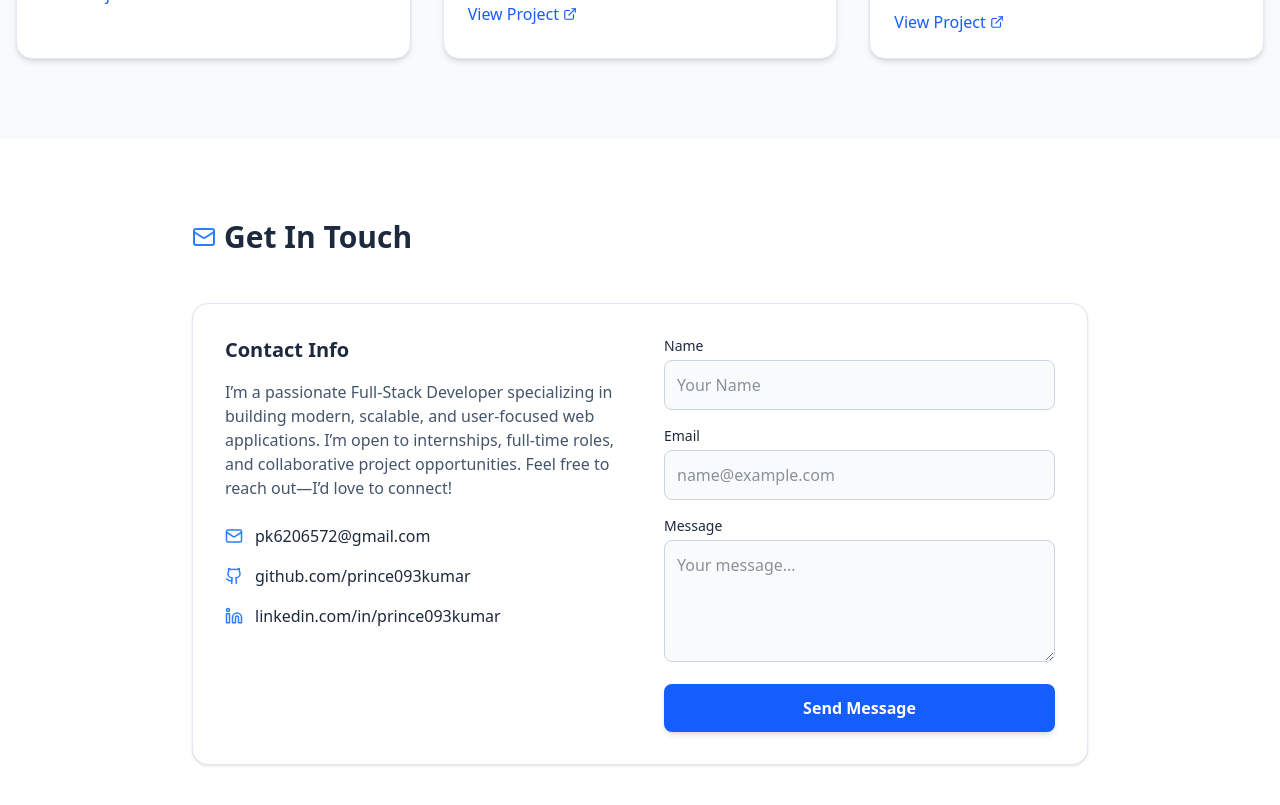
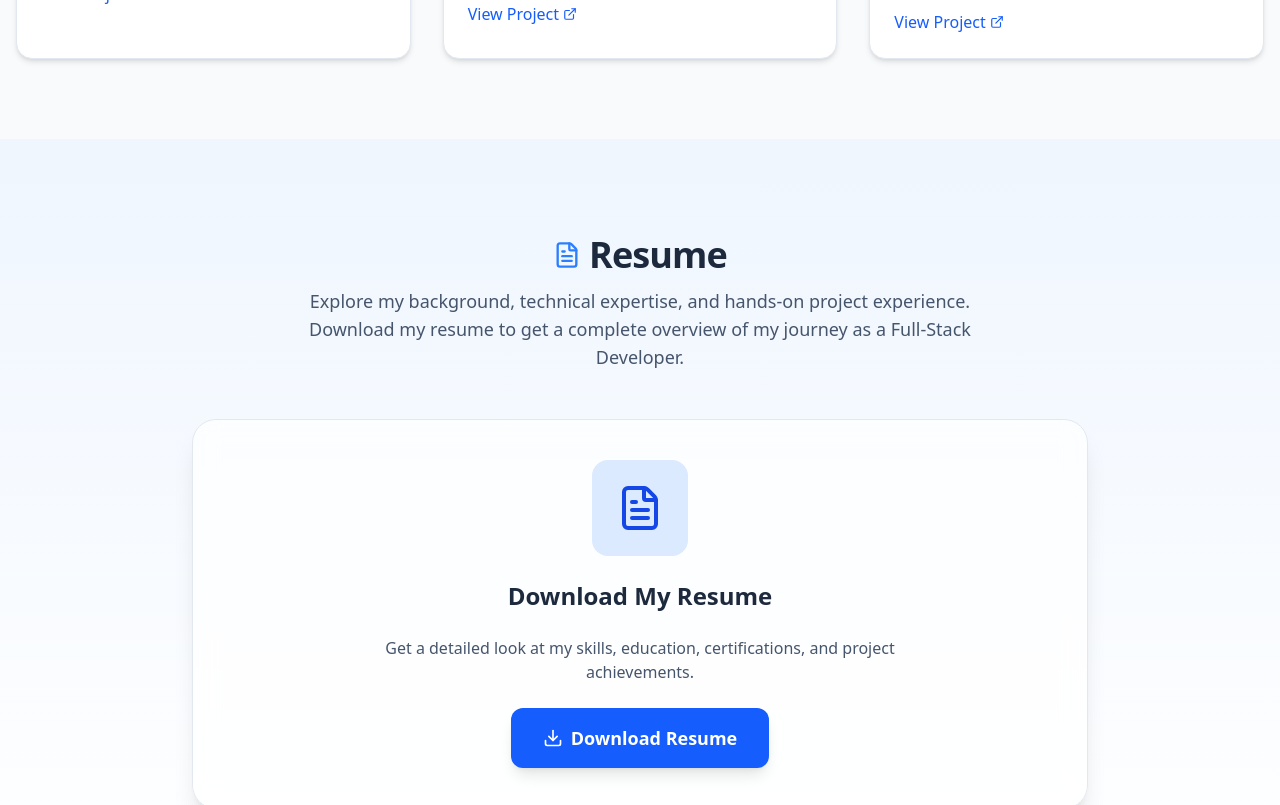
Before and after one commit to prince093kumar/my-portfolio, a React (Vite) app: page / in a window 1280 px wide. Shown: the part 1140-1945 px from the top of the page. Built offline with nearby package versions, Linux system fonts and the light colour scheme.

Commit message:
feat: Added Resume download section

```diff
--- a/src/App.jsx
+++ b/src/App.jsx
@@ -3,6 +3,7 @@ import Hero from './components/Hero';
 import Navbar from './components/Navbar';
 import Projects from './components/Projects';
 import Contact from './components/Contact';
+import Resume from './components/Resume';
 
 
 function App() {
@@ -12,6 +13,7 @@ function App() {
       <Hero />
       <About />
       <Projects />
+      <Resume />
       <Contact />
     </div>
   );
--- /dev/null
+++ b/src/components/Resume.jsx
@@ -0,0 +1,85 @@
+import React from "react";
+import { FileText, Download } from "lucide-react";
+
+const Resume = ({ darkMode }) => (
+  <section
+    id="resume"
+    className={`py-24 px-6 transition-colors duration-300 ${
+      darkMode ? "bg-slate-900 text-slate-100" : "bg-gradient-to-b from-blue-50 to-white text-slate-800"
+    }`}
+  >
+    <div className="max-w-4xl mx-auto">
+
+      {/* Heading */}
+      <div className="text-center mb-12">
+        <div className="flex items-center justify-center gap-2 mb-3">
+          <FileText className="text-blue-500" size={28} />
+          <h2 className="text-4xl font-extrabold tracking-tight">
+            Resume
+          </h2>
+        </div>
+
+        <p
+          className={`max-w-2xl mx-auto text-lg ${
+            darkMode ? "text-slate-300" : "text-slate-600"
+          }`}
+        >
+          Explore my background, technical expertise, and hands-on project experience.
+          Download my resume to get a complete overview of my journey as a Full-Stack Developer.
+        </p>
+      </div>
+
+      {/* Resume Card */}
+      <div
+        className={`rounded-3xl p-10 shadow-xl backdrop-blur-md border transition-all ${
+          darkMode
+            ? "bg-slate-800/60 border-slate-700 hover:border-blue-500/40"
+            : "bg-white/70 border-slate-200 hover:border-blue-400/40"
+        }`}
+      >
+        <div className="text-center space-y-6">
+
+          {/* Resume Preview Icon */}
+          <div className="flex items-center justify-center">
+            <div
+              className={`p-6 rounded-2xl ${
+                darkMode ? "bg-slate-700/50" : "bg-blue-100"
+              }`}
+            >
+              <FileText
+                size={48}
+                className={darkMode ? "text-blue-300" : "text-blue-700"}
+              />
+            </div>
+          </div>
+
+          {/* CTA Text */}
+          <h3 className="text-2xl font-semibold">
+            Download My Resume
+          </h3>
+
+          <p
+            className={`max-w-xl mx-auto ${
+              darkMode ? "text-slate-400" : "text-slate-600"
+            }`}
+          >
+            Get a detailed look at my skills, education, certifications, and project achievements.
+          </p>
+
+          {/* Download Button */}
+          <a
+            href="/resume.pdf"
+            download="Prince_Kumar_Resume.pdf"
+            className="inline-flex items-center gap-2 px-8 py-4 bg-blue-600 text-white rounded-xl font-semibold text-lg shadow-lg hover:bg-blue-700 hover:shadow-xl transition-all"
+          >
+            <Download size={20} />
+            Download Resume
+          </a>
+        </div>
+      </div>
+
+    </div>
+  </section>
+);
+
+export default Resume;
```
Also changed, not shown: 1 other file (tests, documents, lock files or other folders).
